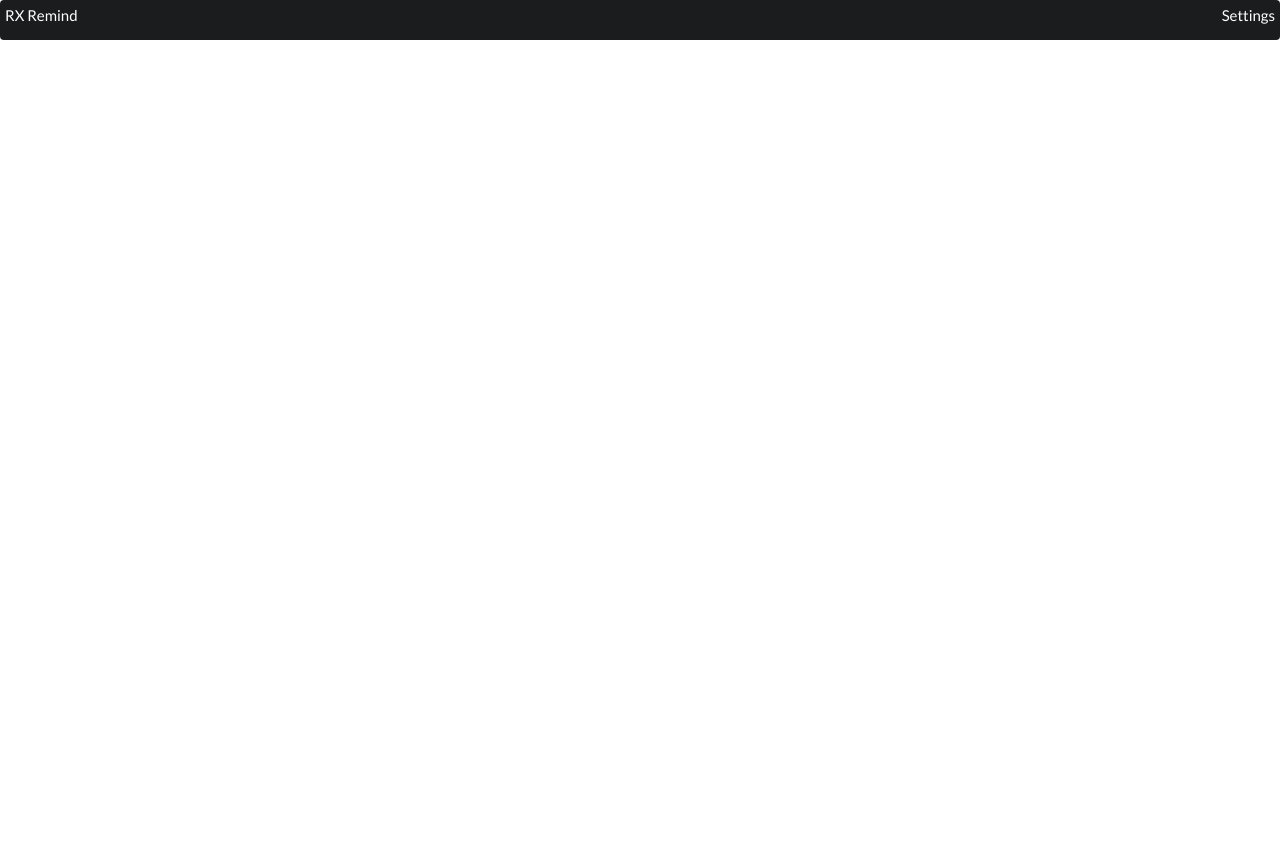
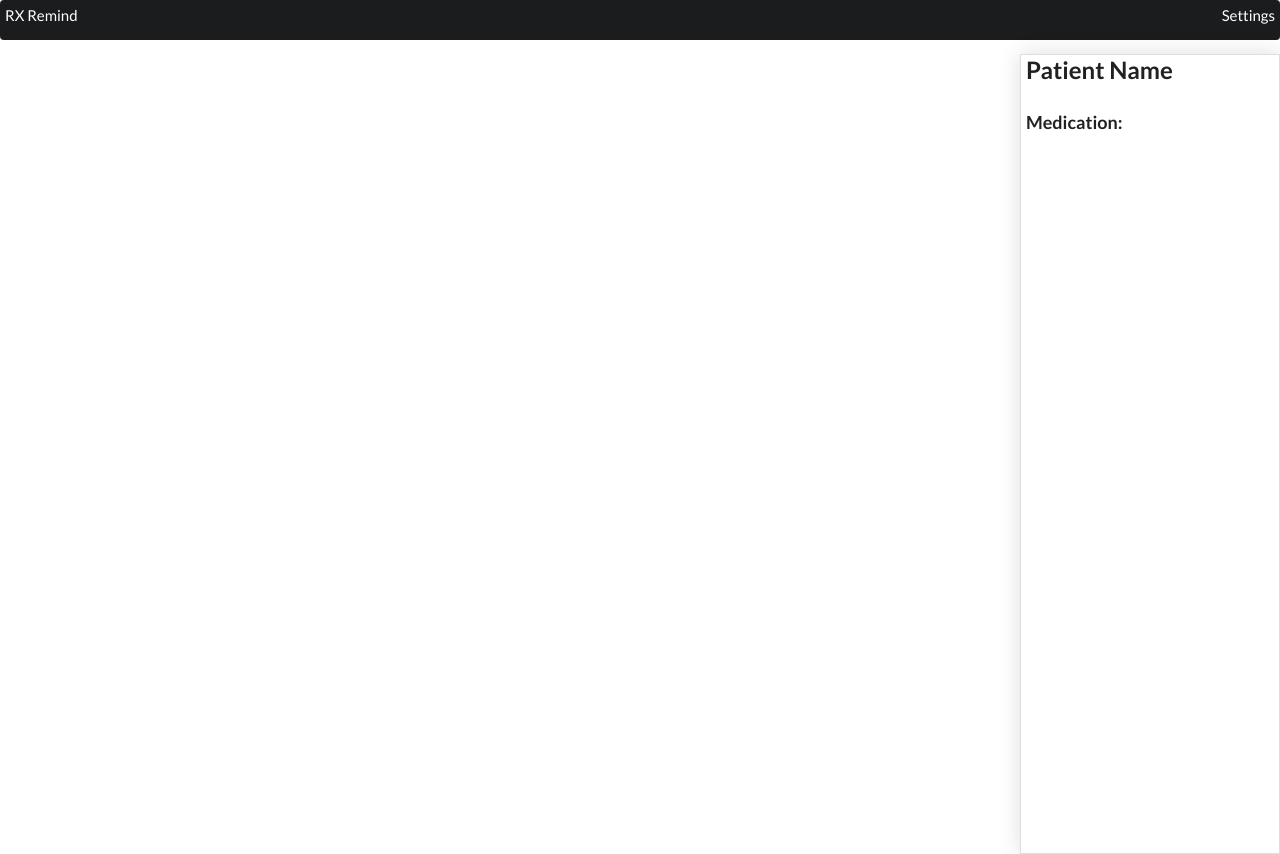
Before and after one commit to lsurasani/RX-remind, a plain HTML site: page index.html in a window 1280 px wide. Before the commit the page ends 800 px from the top, so only its background shows below. Drawn offline with nearby package versions, Linux system fonts and the light colour scheme.

Commit message:
added sidebar

```diff
--- a/index.html
+++ b/index.html
@@ -16,5 +16,11 @@
 			<a class="settings menuitem">Settings</a>
 		</div>
 	</div>
+	<div class="ui visible sidebar vertical menu right floated" style="position:inherit;">
+		<div class="content">
+			<h2>Patient Name</h2>
+			<h3>Medication:</h3>
+		</div>
+	</div>
 </body>
 </html>
--- a/styles.css
+++ b/styles.css
@@ -3,3 +3,11 @@
 	font-size: 15px;
 	margin: 5px;
 }
+
+.flexpos {
+	position: inherit;
+}
+
+.content {
+	padding-left: 5px;
+}
```
